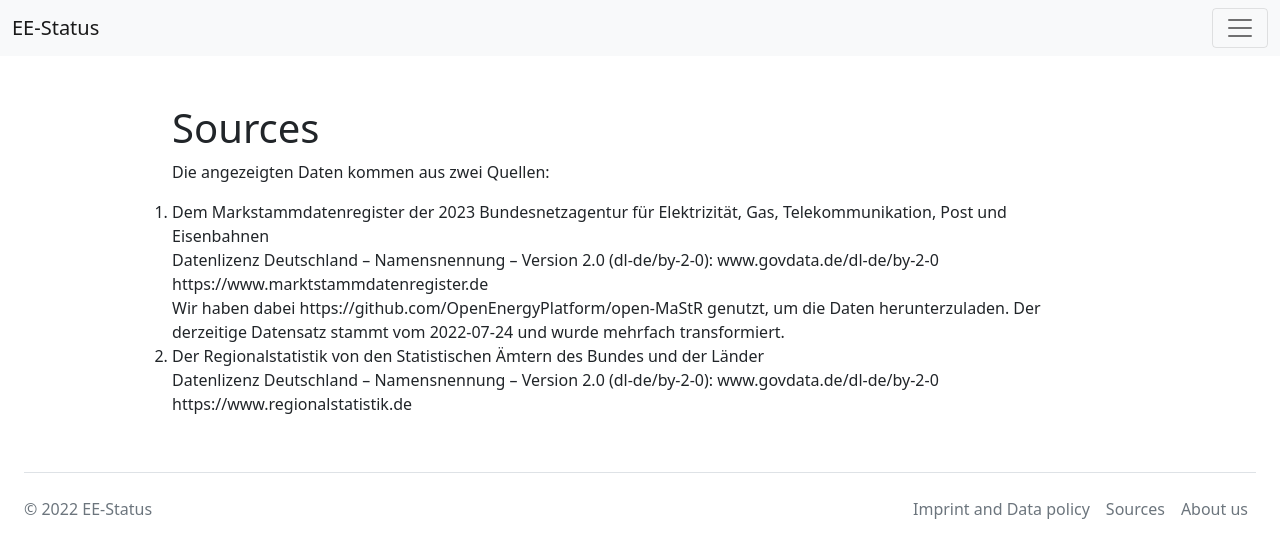
After one commit to Sparadanni-eth/ee-status, a Django app: page /sources/ in a window 1280 px wide. The commit adds this page. Shown: the top 558 px of the page. Run offline with Django 3.2, Linux system fonts and the light colour scheme; parts of the project's set-up code (start-up, migrations or seed data) failed here and were passed over; some libraries are stand-ins or nearby versions.

Commit message:
general: add imprint, sources, about page in footer

```diff
--- a/config/urls.py
+++ b/config/urls.py
@@ -9,6 +9,16 @@ urlpatterns = [
     # path("", TemplateView.as_view(template_name="mastr_data/search.html"), name="search"),
     path(
         "about/", TemplateView.as_view(template_name="pages/about.html"), name="about"
+    ),
+    path(
+        "imprint/",
+        TemplateView.as_view(template_name="pages/imprint.html"),
+        name="imprint",
+    ),
+    path(
+        "sources/",
+        TemplateView.as_view(template_name="pages/sources.html"),
+        name="sources",
     ),
     # Django Admin, use {% url 'admin:index' %}
     path(settings.ADMIN_URL, admin.site.urls),
--- a/ee_status/templates/base.html
+++ b/ee_status/templates/base.html
@@ -79,9 +79,22 @@
 {% block content %}
 
 {% endblock content %}
+</div>
+<div>
+  <footer class="d-flex flex-wrap justify-content-between align-items-center py-3 my-4 border-top ms-4 me-4">
+    <p class="col-md-6 mb-0 text-muted">© 2022 EE-Status</p>
 
 
-</div> <!-- /container -->
+    <ul class="nav col-md-6 justify-content-end">
+      <li class="nav-item"><a href="{% url 'imprint' %}" class="nav-link px-2 text-muted">{% trans "Imprint and Data policy" %}</a></li>
+      <li class="nav-item"><a href="{% url 'sources' %}" class="nav-link px-2 text-muted">{% trans "Sources" %}</a></li>
+      <li class="nav-item"><a href="{% url 'about' %}" class="nav-link px-2 text-muted">{% trans "About us" %}</a></li>
+    </ul>
+  </footer>
+</div>
+
+
+<!-- /container -->
 
 {% block modal %}{% endblock modal %}
 
--- /dev/null
+++ b/ee_status/templates/pages/sources.html
@@ -0,0 +1,33 @@
+{% extends "base.html" %}
+{% load i18n %}
+
+
+{% block content %}
+
+  <div class="container mt-5">
+    <div class="row mt-1">
+      <h1 class="title">{% trans "Sources" %}</h1>
+      <p>
+        {% blocktranslate %}
+          Die angezeigten Daten kommen aus zwei Quellen:
+          <ol>
+          <li>
+            Dem Markstammdatenregister der 2023 Bundesnetzagentur für Elektrizität, Gas, Telekommunikation, Post und Eisenbahnen<br>
+            Datenlizenz Deutschland – Namensnennung – Version 2.0  (dl-de/by-2-0):  www.govdata.de/dl-de/by-2-0<br>
+            https://www.marktstammdatenregister.de<br>
+            Wir haben dabei https://github.com/OpenEnergyPlatform/open-MaStR genutzt, um die Daten herunterzuladen.
+            Der derzeitige Datensatz stammt vom 2022-07-24 und wurde mehrfach transformiert.
+          </li>
+          <li>
+            Der Regionalstatistik von den Statistischen Ämtern des Bundes und der Länder<br>
+            Datenlizenz Deutschland – Namensnennung – Version 2.0  (dl-de/by-2-0):  www.govdata.de/dl-de/by-2-0<br>
+            https://www.regionalstatistik.de
+          </li>
+          </ol>
+        {% endblocktranslate %}
+
+      </p>
+    </div>
+  </div>
+
+{% endblock content %}
```
Also changed, not shown: ee_status/templates/pages/imprint.html (renamed from ee_status/templates/account/account_inactive.html, +12 -7 lines).
